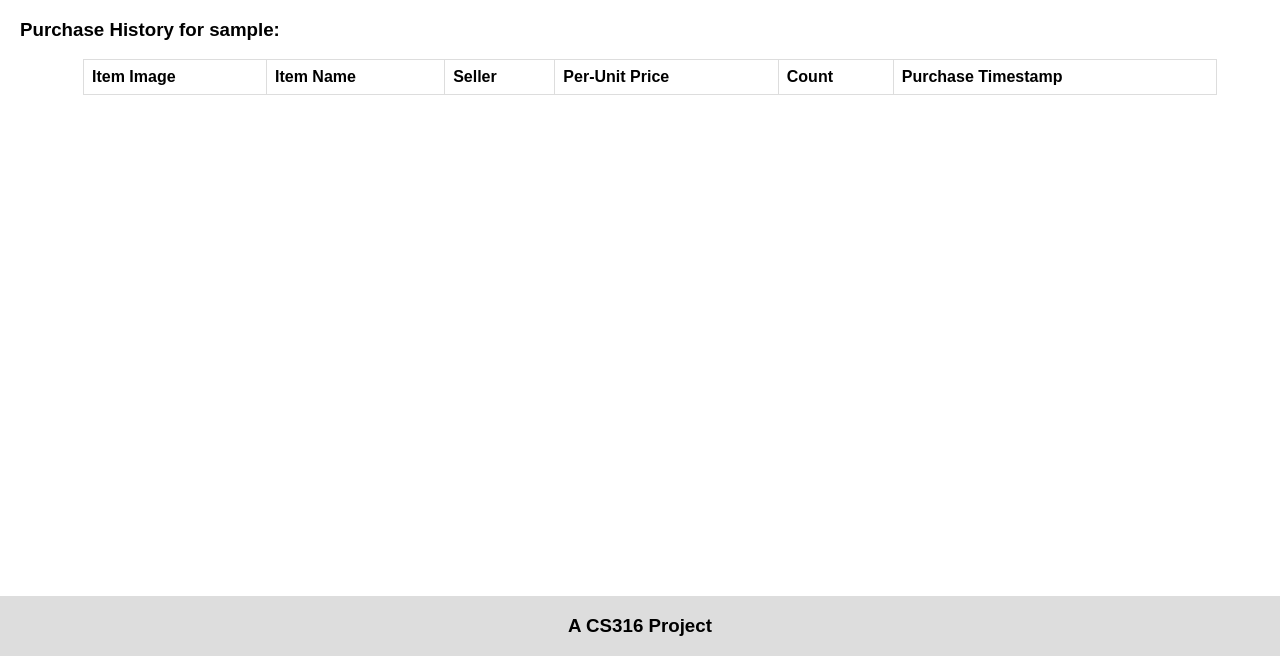
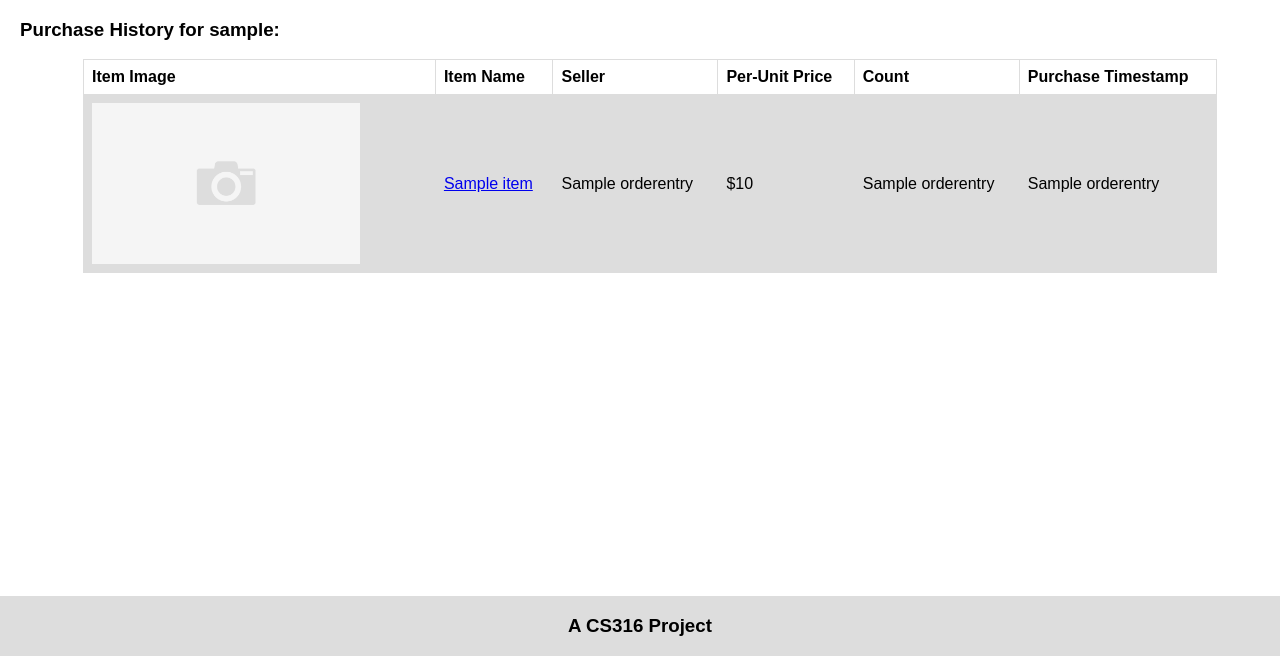
Before and after one commit to silaslenihan/Mini-Amazon, a Flask app: page /purchaseHistory in a window 1280 px wide. Shown: the part 144-800 px from the top of the page. Run offline with Flask 2, Linux system fonts and the light colour scheme; the visitor is signed in with stand-in values (Sample User, id 1); a database or web service that is not in the repository returns one stand-in record (values such as "Sample title"); lists and menus that the app fills with data are empty; some libraries are stand-ins or nearby versions.

Commit message:
touched up purchase history

```diff
--- a/app.py
+++ b/app.py
@@ -7,6 +7,7 @@ import json
 import os
 import psycopg2
 import datetime
+from dateutil.relativedelta import relativedelta
 
 
 # TODO:
@@ -117,29 +118,37 @@ def search_results():
 @app.route('/purchaseHistory', methods=['GET', 'POST'])
 @login_required
 def purchase_history():
-    query = f"SELECT * FROM OrderEntry WHERE buyer_username = {session['username']}"
+    query = f"SELECT * FROM OrderEntry WHERE buyer_username = '{session['username']}';"
     cur.execute(query)
     results = cur.fetchall()
     data = []
     for result in results:
         data_row = {}
-        data_row['item_name'] = result['']
-
-
-    return render_template('purchaseHistory.html',item='')
+        item_id = result[6]
+        itemName = "SELECT name FROM Items WHERE item_id = %d;" % item_id
+        cur.execute(itemName)
+        item_name = str(cur.fetchall()[0][0])
+        data_row['item_id'] = item_id
+        data_row['item_name'] = item_name
+        data_row['seller_username'] = result[9]
+        data_row['price_per_item'] = round(result[3]/result[8])
+        data_row['count'] = result[8]
+        data_row['purchase_timestamp'] = result[4]
+        data.append(data_row)
+    return render_template('purchaseHistory.html', items=data)
 
 @app.route('/sellingHistory', methods=['GET', 'POST'])
 @login_required
 def selling_history():
     username = session['username']
-    query = f"SELECT * FROM OrderEntry WHERE seller_username = '{username}'"
+    query = f"SELECT * FROM OrderEntry WHERE seller_username = '{username}';"
     cur.execute(query)
     results = cur.fetchall()
     data = []
     for result in results:
         data_row = {}
         item_id = result[1]
-        query1 = f"select name from Items where item_id = {item_id}"
+        query1 = f"select name from Items where item_id = {item_id};"
         cur.execute(query1)
         item_name = cur.fetchall()[0][0]
 
@@ -163,13 +172,13 @@ def selling_history():
 @login_required
 def sellingList():
     username = session['username']
-    query = f"select * from SellsItem where seller_username = '{username}'"
+    query = f"select * from SellsItem where seller_username = '{username}';"
     cur.execute(query)
     results = cur.fetchall()
     data = []
     for result in results:
         item_id = result[1  ]
-        query1 = f"select name from Items where item_id = {item_id}"
+        query1 = f"select name from Items where item_id = {item_id};"
         cur.execute(query1)
         item_name = cur.fetchall()[0][0]
         data_row = {}
@@ -200,7 +209,7 @@ def productDescription():
     description = results1[5]
     rating = results1[3]
     # get matching sellers from db
-    query2 = f"SELECT * FROM SellsItem WHERE item_id = {item_id}"
+    query2 = f"SELECT * FROM SellsItem WHERE item_id = {item_id};"
     cur.execute(query2)
     results2 = cur.fetchall()
     # get list of sellers who sell that item
@@ -215,7 +224,7 @@ def productDescription():
         seller['stock'] = result[4]
         seller_list.append(seller)
     # get matching reviews from db
-    query3 = f"SELECT * FROM Reviews WHERE item_id = {item_id}"
+    query3 = f"SELECT * FROM Reviews WHERE item_id = {item_id};"
     cur.execute(query3)
     results3 = cur.fetchall()
     # get list of reviews about that item
@@ -483,14 +492,33 @@ def purchase():
     getCartItems = "SELECT * FROM Cart WHERE username = %s;" % username
     cur.execute(getCartItems)
     itemsList = cur.fetchall()
+    entry_id = 1
     for row in itemsList:
+        print(row)
         newMoney = float(row[2]*row[3])
         seller = "'"+str(row[4])+"'"
         updateSellerBalance = "UPDATE Users SET balance = balance + %.2f WHERE username = %s" % (newMoney, seller)
         cur.execute(updateSellerBalance)
         # Add each item to order items
-        # Waiting on updated ORDERS table
-    # Clear cart
+        # get category of item
+        item_id = int(row[0])
+        findCat = "SELECT cat_name FROM Items WHERE item_id = %d;" % item_id
+        cur.execute(findCat)
+        category = "'"+str(cur.fetchall()[0][0])+"'"
+        # get order and delivery date
+        dt_string = datetime.datetime.now().strftime("%Y-%m-%d")
+        orderDate = "'" + str(dt_string) + "'"
+        delivery = datetime.datetime.now() + relativedelta(weeks=1)
+        delivery = "'" + str(delivery.strftime("%Y-%m-%d")) + "'"
+        # find max order_id in OrderEntry
+        findMax = "SELECT MAX(order_id) FROM OrderEntry;"
+        cur.execute(findMax)
+        order_id = int(cur.fetchall()[0][0]) + 1
+        # Insert to OrderITems
+        insertOrder = "INSERT INTO OrderEntry " \
+                      "VALUES (%d, %d, %s, %.2f, %s, " \
+                      "%s, %d, %s, %d, %s);" % (order_id, entry_id, username, newMoney, orderDate, delivery, item_id, category, row[2], seller)
+        entry_id += 1
     clearCart = "DELETE FROM Cart WHERE username = %s" % username
     cur.execute(clearCart)
     return redirect(url_for('purchase_history'))
--- a/templates/purchaseHistory.html
+++ b/templates/purchaseHistory.html
@@ -19,11 +19,11 @@
 			{% for item in items %}
 			<tr>
 				<td><img src="../static/images/default-img.gif" alt="Default product image" style="max-width: 300;max-height: 300"></td>
-				<td><p><a href="{{url_for('productDescription', itemid=item.item_id)}}">{{item.name}}</a></p></td>
+				<td><p><a href="{{url_for('purchase_history', itemid=item.item_id)}}">{{item.item_name}}</a></p></td>
 				<td><p>{{item.seller_username}}</p></td>
 				<td><p>${{item.price_per_item}}</p></td>
-				<td><p>{{item.quantity}}</p></td>
-				<td><p>{{item.timestamp}}</a></p></td>
+				<td><p>{{item.count}}</p></td>
+				<td><p>{{item.purchase_timestamp}}</a></p></td>
 			</tr>
 			{% endfor %}
 		</table>
```
